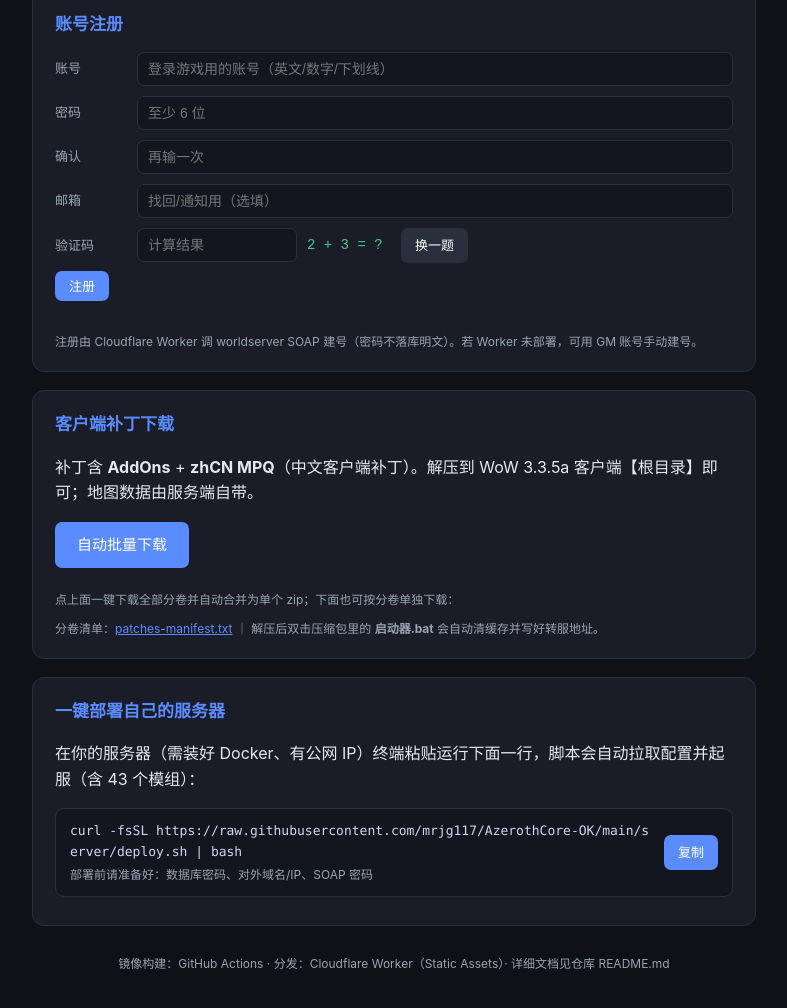
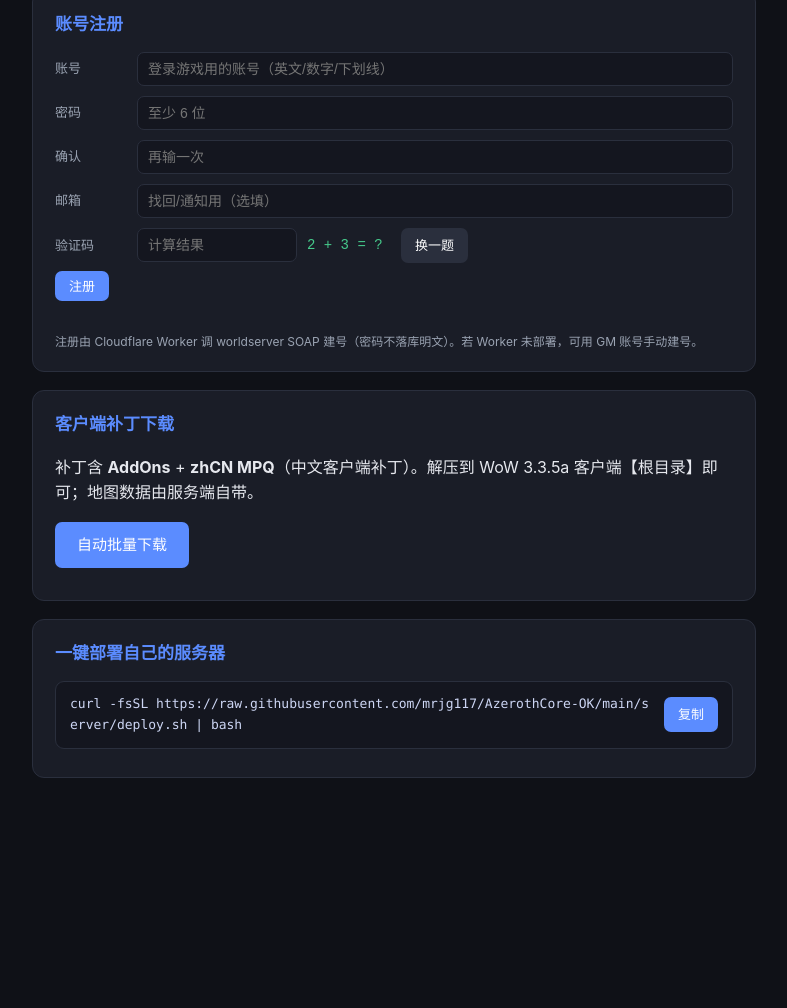
Before and after one commit to mrjg117/AzerothCore-Build, a plain HTML site: page deploy/index.html in a window 1280 px wide. Shown: the part 172-1180 px from the top of the page, without its empty margins (246-1033 px from the left). After the commit the page ends 1038 px from the top, so only its background shows below. Drawn offline with Linux system fonts and the light colour scheme.

Commit message:
按批注去废话：注册/补丁说明改回精简原话；删页面多余注释与页脚；README 同步精简

```diff
--- a/deploy/index.html
+++ b/deploy/index.html
@@ -88,25 +88,19 @@
       <h2>客户端补丁下载</h2>
       <p>补丁含 <b>AddOns</b> + <b>zhCN MPQ</b>（中文客户端补丁）。解压到 WoW 3.3.5a 客户端【根目录】即可；地图数据由服务端自带。</p>
       <a class="btn big" id="dlAll" href="#">自动批量下载</a>
-      <p class="note">点上面一键下载全部分卷并自动合并为单个 zip；下面也可按分卷单独下载：</p>
       <div class="files" id="patchParts"></div>
-      <p class="note">分卷清单：<a class="link" href="./patches/patches-manifest.txt">patches-manifest.txt</a> ｜ 解压后双击压缩包里的 <b>启动器.bat</b> 会自动清缓存并写好转服地址。</p>
     </div>
 
     <!-- 一键部署自己的服务器 -->
     <div class="card">
       <h2>一键部署自己的服务器</h2>
-      <p>在你的服务器（需装好 Docker、有公网 IP）终端粘贴运行下面一行，脚本会自动拉取配置并起服（含 43 个模组）：</p>
       <div class="file">
         <div class="meta">
           <div class="name">curl -fsSL https://raw.githubusercontent.com/mrjg117/AzerothCore-OK/main/server/deploy.sh | bash</div>
-          <div class="desc">部署前请准备好：数据库密码、对外域名/IP、SOAP 密码</div>
         </div>
         <a class="btn" href="#" onclick="copyCmd(this,'curl -fsSL https://raw.githubusercontent.com/mrjg117/AzerothCore-OK/main/server/deploy.sh | bash');return false;">复制</a>
       </div>
     </div>
-
-    <footer>镜像构建：GitHub Actions · 分发：Cloudflare Worker（Static Assets）· 详细文档见仓库 README.md</footer>
   </div>
 
   <script>
```
Also changed, not shown: README.md.
